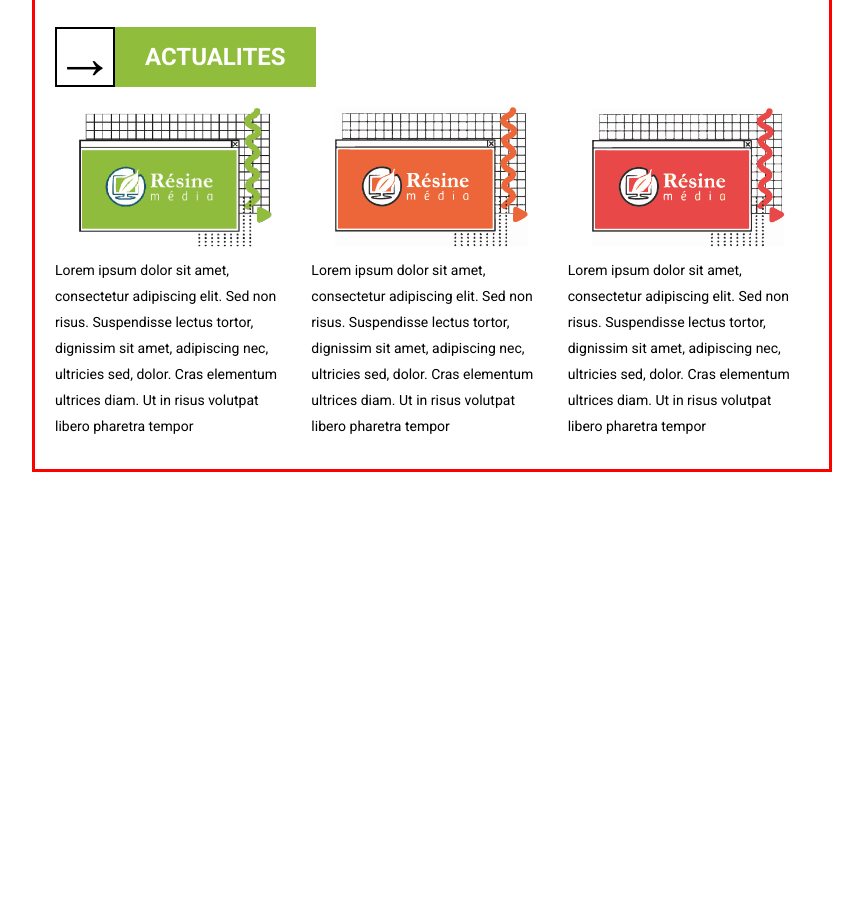
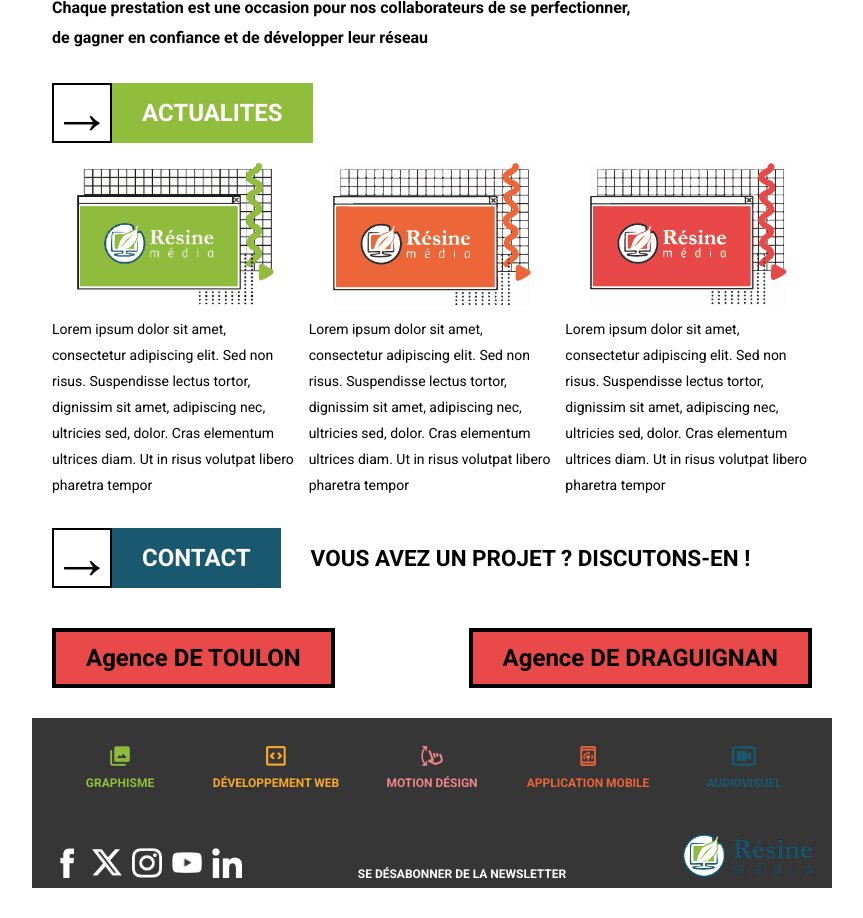
Before and after one commit to billelkhanfri/Newsletter, a plain HTML site: page index.html in a window 1280 px wide. Shown: the part 981-1899 px from the top of the page, without its empty margins (208-1071 px from the left). Before the commit the page ends 1453 px from the top, so only its background shows below. Drawn offline with Linux system fonts and the light colour scheme.

Commit message:
responsivness WIP

```diff
--- a/index.html
+++ b/index.html
@@ -94,7 +94,7 @@
         <div class="section3-content">
           <div class="section3-card">
             <img src="./assets/section3-card1.png" alt="" />
-             <p>
+            <p>
               Lorem ipsum dolor sit amet, consectetur adipiscing elit. Sed non
               risus. Suspendisse lectus tortor, dignissim sit amet, adipiscing
               nec, ultricies sed, dolor. Cras elementum ultrices diam. Ut in
@@ -126,9 +126,71 @@
 
       <!-- start fourth section -->
 
+      <section class="container">
 
+        <div class="section-title">
+          <div class="section-title-icon">
+            <span style="font-size: 60px">&#8594;</span>
+          </div>
+          <div class="section4-title-h2">
+            <div><h2>CONTACT</h2></div>
+            <div><h2>VOUS AVEZ UN PROJET ? DISCUTONS-EN !</h2></div>
+          </div>
+        </div>
 
-      <!-- end fourth section -->
+        <div class="section4-content ">
+          <div class="left-content">
+            <h2>Agence DE TOULON</h2>
+          </div>
+          <div class="right-content">
+            <h2>Agence DE DRAGUIGNAN</h2>
+          </div>
+        </div>
+      </section>
     </main>
+
+    <footer>
+      <div class="domain-wrapper container">
+        <div class="domain">
+          <img src="./assets/graphisme.png" alt="" />
+          <p>GRAPHISME</p>
+        </div>
+        <div class="domain">
+          <img src="./assets/dev.png" alt="" />
+          <p>DÉVELOPPEMENT WEB</p>
+        </div>
+        <div class="domain">
+          <img src="./assets/motion.png" alt="" />
+          <p>MOTION DÉSIGN</p>
+        </div>
+        <div class="domain">
+          <img src="./assets/APP.png" alt="" />
+          <p>APPLICATION MOBILE</p>
+        </div>
+        <div class="domain">
+          <img src="./assets/audioV.png" alt="" />
+          <p>AUDIOVISUEL</p>
+        </div>
+      </div>
+      <div class="social-wrapper container">
+      <div class="social-media ">
+        <div><img src="./assets/fb.png" alt="" /></div>
+        <div><img src="./assets/x.png" alt="" /></div>
+        <div><img src="./assets/insta.png" alt="" /></div>
+        <div>
+          <img src="./assets/youtube.png" alt="" />
+        </div>
+
+        <div><img src="./assets/linkedin.png" alt="" /></div>
+      </div>
+
+      <div class="abonner">
+        <p> SE DÉSABONNER DE LA NEWSLETTER</p>
+      </div>
+      <div class="petitlogo">
+        <img src="./assets/logopetit.png" alt="">
+      </div>
+      </div>
+    </footer>
   </body>
 </html>
--- a/style.css
+++ b/style.css
@@ -1,37 +1,29 @@
+@import url("https://fonts.googleapis.com/css2?family=Roboto:wght@400;500;700&display=swap");
 
-
-  @import url('https://fonts.googleapis.com/css2?family=Roboto:wght@400;500;700&display=swap');
-
-
-
-*{
+* {
   box-sizing: border-box;
   margin: 0;
   padding: 0;
-
 }
-:root{
-    --green-color: #91BD3D;
-     --orange-color: #F8A929;
-      --red-color: #EC6539;
-       --salmon-color: #F0848A;
-       --blue-color : #19586F;
+:root {
+  --green-color: #91bd3d;
+  --orange-color: #f8a929;
+  --red-color: #ec6539;
+  --salmon-color: #f0848a;
+  --blue-color: #19586f;
+  --rouge-color: #e94949;
+  --footer-color: #363636;
 }
-body{
+body {
   max-width: 800px;
   margin: auto;
-    font-family: 'Roboto', sans-serif;
-    border:3px solid red;
-
+  font-family: "Roboto", sans-serif;
 }
-
 
 /* Style for the container */
 .container {
   margin: 30px 20px;
-
   padding: 0;
-
 }
 
 /* start header */
@@ -53,44 +45,42 @@ body{
   width: 100%;
   display: flex;
   flex-direction: column;
-
 }
 
 /* Style for h1 and h2 elements */
-.titles h1, .titles h2 {
-    font-size: 35.83px;
+.titles h1,
+.titles h2 {
+  font-size: 35.44px;
   text-align: center;
   font-weight: 600;
-
 }
 
-.titles h2{
+.titles h2 {
   margin-top: 5px;
 }
-.titles h2 span{
+.titles h2 span {
   padding: O;
 }
- .titles h2 span:first-child{
+.titles h2 span:first-child {
   color: var(--green-color);
 }
- .titles h2 span:nth-child(2){
+.titles h2 span:nth-child(2) {
   color: var(--orange-color);
 }
- .titles h2 span:nth-child(3){
+.titles h2 span:nth-child(3) {
   color: var(--red-color);
 }
- .titles h2 span:nth-child(4){
+.titles h2 span:nth-child(4) {
   color: var(--salmon-color);
 }
 /* end header */
 
 /* start sections */
 
-.section-title{
+.section-title {
   display: flex;
-
 }
-.section-title-icon{
+.section-title-icon {
   display: flex;
   justify-content: center;
   align-items: center;
@@ -98,7 +88,7 @@ color: var(--salmon-color);
   height: 60px;
   border: 2px solid black;
 }
-.section-title-h2{
+.section-title-h2 {
   display: flex;
   justify-content: center;
   align-items: center;
@@ -108,40 +98,38 @@ color: var(--salmon-color);
   color: white;
 }
 
-.section-content{
-    display: flex;
-    justify-content: space-between;
-    align-items: center;
+.section-content {
+ display: grid;
+  grid-template-columns: repeat(auto-fit, minmax(200px, 1fr));
   margin-top: 20px;
+  row-gap: 10px;
+  -moz-column-gap: 10px;
+  column-gap: 10px;
 }
-.section-content div:nth-child(1){
+.section-content div:nth-child(1) {
   background-color: var(--salmon-color);
 }
-.section-content div:nth-child(2){
+.section-content div:nth-child(2) {
   background-color: var(--green-color);
 }
-.section-content div:nth-child(3){
+.section-content div:nth-child(3) {
   background-color: var(--blue-color);
 }
-.section-content .card{
-   width: 32%;
-   height: 320px;
-   border: 4px solid ;
+.section-content .card {
 
+  border: 4px solid;
 }
-.section-content .card img{
+.section-content .card img {
   width: 100%;
   height: 100%;
   object-fit: contain;
   object-position: center;
-
-
 }
 /* end sections */
 
 /* start second section */
 
-.section2-title-h2{
+.section2-title-h2 {
   display: flex;
   justify-content: center;
   align-items: center;
@@ -152,17 +140,17 @@ color: var(--salmon-color);
   padding: 10px 30px;
 }
 
-article{
+article {
   padding-top: 20px;
 }
-article span{
+article span {
   color: var(--green-color);
 }
-article p{
+article p {
   font-weight: bolder;
   line-height: 30px;
 }
-.section3-title-h2{
+.section3-title-h2 {
   display: flex;
   justify-content: center;
   align-items: center;
@@ -172,38 +160,177 @@ article p{
   padding: 10px 30px;
 }
 
-
 /* end second section */
-
 
 /* start third sction */
 
-.section3-content{
-    display: flex;
-    justify-content: space-between;
-    align-items: center;
+.section3-content {
+ display: grid;
+  grid-template-columns: repeat(auto-fit, minmax(200px, 1fr));
   margin-top: 20px;
+  row-gap: 10px;
+  -moz-column-gap: 10px;
+  column-gap: 10px;
 }
 
-.section3-content .section3-card{
-   width: 32%;
+.section3-content .section3-card {
   display: flex;
   flex-direction: column;
   justify-content: center;
   align-items: center;
   gap: 10px;
 }
-.section3-content .section3-card img{
+.section3-content .section3-card img {
   width: 80%;
   height: 100%;
   object-fit: contain;
   text-align: left;
-
 }
-.section3-content .section3-card p{
+.section3-content .section3-card p {
   line-height: 26px;
   font-size: 14px;
-
 }
 
 /* end third sction */
+
+/* start fourth section */
+
+.section4-title-h2 {
+  display: flex;
+  justify-content: center;
+  align-items: center;
+  height: 60px;
+}
+.section4-title-h2 div:first-child {
+  display: flex;
+  justify-content: center;
+  align-items: center;
+  height: 60px;
+  height: 60px;
+  padding: 10px 30px;
+  background-color: var(--blue-color);
+  color: white;
+}
+.section4-title-h2 div:nth-child(2) {
+  display: flex;
+  justify-content: center;
+  align-items: center;
+  height: 60px;
+  padding: 10px 30px;
+  font-size: 15px;
+}
+.section4-content {
+  margin-top: 40px;
+  display: flex;
+  justify-content: space-between;
+}
+.section4-content .left-content,
+.right-content {
+  height: 60px;
+  display: flex;
+  justify-content: center;
+  align-items: center;
+  padding: 10px 30px;
+  background-color: var(--rouge-color);
+  border: 4px solid black;
+}
+footer {
+  background-color: var(--footer-color);
+  position: relative;
+  height: fit-content;
+}
+
+.domain-wrapper {
+  display: grid;
+  grid-template-columns: repeat(auto-fit, minmax(110px, 1fr));
+  row-gap: 50px;
+  -moz-column-gap: 20px;
+  column-gap: 20px;
+  width: 95%;
+  margin: auto;
+
+  padding-top: 40px;
+}
+
+footer .domain {
+  display: flex;
+  justify-content: center;
+  align-items: center;
+  flex-direction: column;
+  gap: 10px;
+  height: 20px;
+  color: white;
+}
+
+footer .domain {
+  display: flex;
+  justify-content: center;
+  flex-direction: column;
+  align-items: center;
+  gap: 10px;
+  height: 20px;
+  color: white;
+}
+footer .domain img {
+  width: 100%;
+  height: 100%;
+  object-fit: contain;
+}
+footer .domain p {
+  font-weight: bold;
+  font-size: 12px;
+}
+footer .domain:nth-child(1) p {
+  color: var(--green-color);
+}
+footer .domain:nth-child(2) p {
+  color: var(--orange-color);
+}
+footer .domain:nth-child(3) p {
+  color: var(--salmon-color);
+}
+footer .domain:nth-child(4) p {
+  color: var(--red-color);
+}
+footer .domain:nth-child(5) p {
+  color: var(--blue-color);
+}
+
+.social-media {
+  display: flex;
+  justify-content: flex-start;
+  gap: 10px;
+  margin-top: 40px;
+  padding-bottom: 10px;
+}
+.social-media div {
+  width: 30px;
+  height: 30px;
+}
+.social-media div img {
+  width: 100%;
+  height: 100%;
+  object-fit: contain;
+  object-position: center;
+}
+
+.social-wrapper {
+  display: flex;
+  justify-content: space-between;
+  align-items: baseline;
+}
+.social-wrapper p {
+  color: white;
+  font-size: 12px;
+  font-weight: bold;
+}
+.social-wrapper .petitlogo {
+ width: 130px;
+
+}
+.social-wrapper .petitlogo img {
+ width: 100%;
+ height: 100%;
+ object-fit: contain;
+}
+/* end fourth section */
```
Also changed, not shown: assets/APP.png (added), assets/audioV.png (added), assets/dev.png (added), assets/fb.png (added), assets/graphisme.png (added), assets/insta.png (added), assets/linkedin.png (added), assets/logopetit.png (added), assets/motion.png (added), assets/x.png (added), assets/youtube.png (added), 1 other file. Lines whose indentation alone changed are shown as unchanged.
